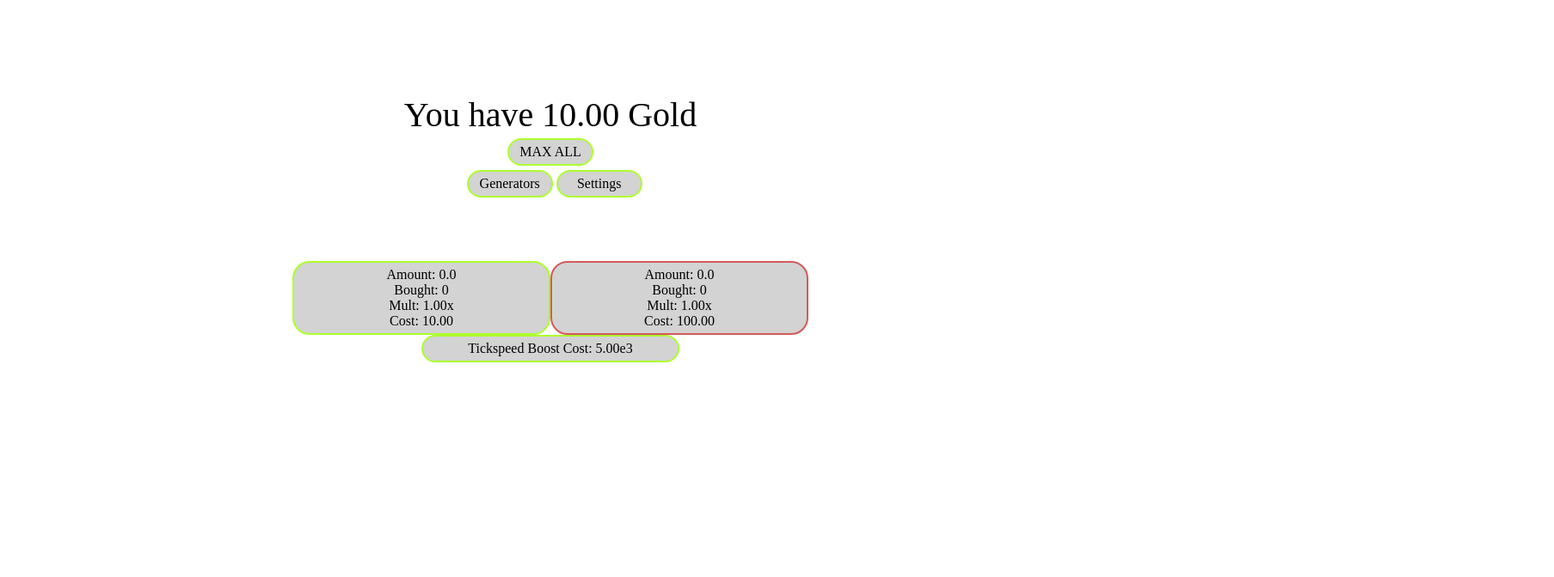
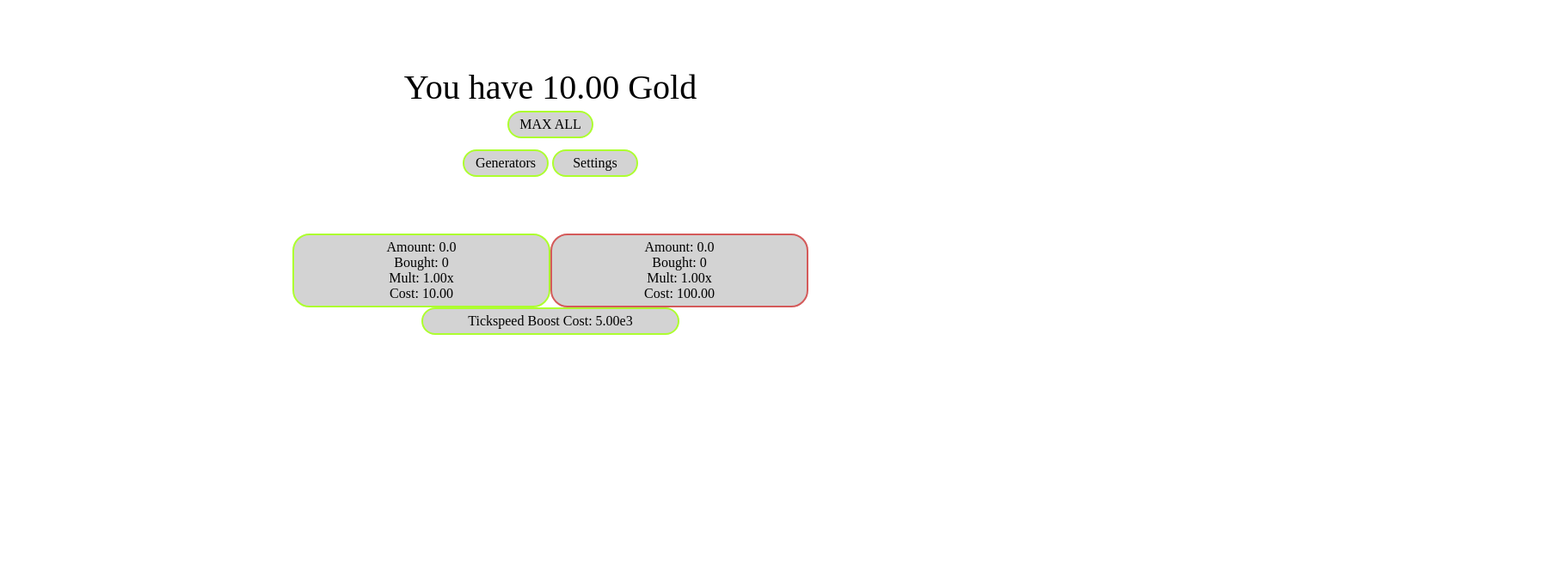
Before and after one commit to Kime78/Conquering-Simulator, a plain HTML site: page index.html in a window 1280 px wide. Shown: the top 672 px of the page at 86% size, 1807 px wide, since content can reach past the window. Drawn offline with Linux system fonts and the light colour scheme.

Commit message:
Add files via upload

```diff
--- a/styles.css
+++ b/styles.css
@@ -90,9 +90,11 @@ box-sizing: border-box;
 }
 .buttons
 {
-  position: relative;
-  bottom: -160;
-  left: 42.3%;
+  position: absolute;
+  top: 160;
+  left: 50%;
+  margin-right: -50%;
+  transform: translate(-50%, -50%);
 }
 .tickspeedcontainer
 {
```
